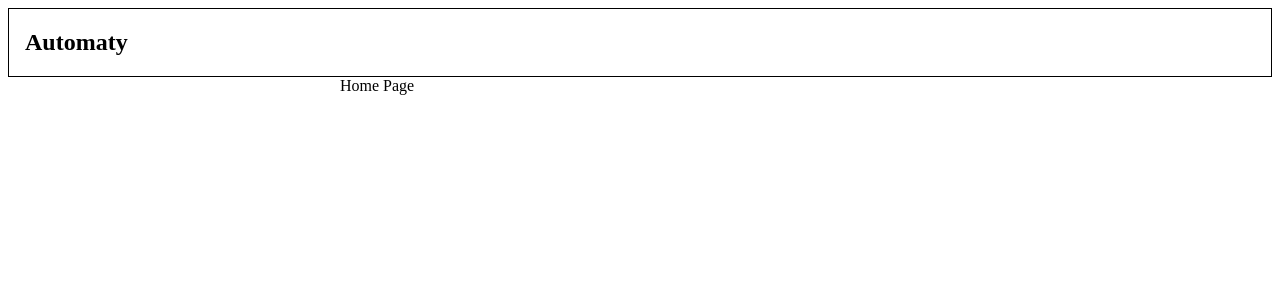
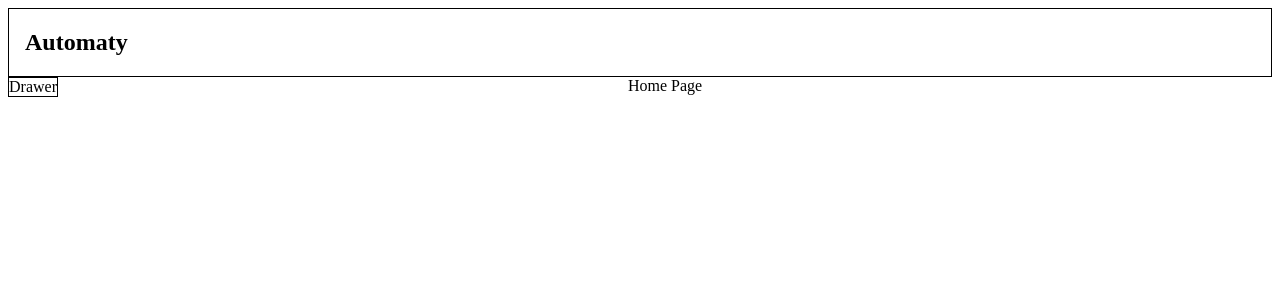
Before and after one commit to chrisvasqm/automaty, a React (Vite) app: page / in a window 1280 px wide. Shown: the top 300 px of the page. Built offline with nearby package versions, Linux system fonts and the light colour scheme.

Commit message:
Add drawer

```diff
--- a/src/Layout.tsx
+++ b/src/Layout.tsx
@@ -1,14 +1,19 @@
 import { Outlet } from 'react-router-dom'
 import Navbar from './components/Navbar'
 import Container from './components/Container'
+import HStack from './components/HStack'
+import Drawer from './components/Drawer'
 
 const Layout = () => {
   return (
     <>
       <Navbar />
-      <Container>
-        <Outlet />
-      </Container>
+      <HStack>
+        <Drawer />
+        <Container>
+          <Outlet />
+        </Container>
+      </HStack>
     </>
   )
 }
--- /dev/null
+++ b/src/components/Drawer.tsx
@@ -0,0 +1,14 @@
+
+const Drawer = () => {
+    return (
+        <div
+            style={{
+                border: '1px solid black'
+            }}
+        >
+            Drawer
+        </div>
+    )
+}
+
+export default Drawer
--- /dev/null
+++ b/src/components/HStack.tsx
@@ -0,0 +1,27 @@
+import { ReactNode } from 'react'
+
+interface Props {
+    children: ReactNode
+    spacing?: number
+    alingItems?: 'center' | 'start' | 'end'
+    [key: string]: any
+}
+
+const HStack = ({ children, spacing = 0, alignItems = 'start', ...rest }: Props) => {
+    return (
+        <div
+            style={{
+                display: 'flex',
+                flexDirection: 'row',
+                alignItems: alignItems,
+                justifyContent: 'flex-start',
+                gap: spacing + 'rem',
+            }}
+            {...rest}
+        >
+            {children}
+        </div>
+    )
+}
+
+export default HStack
```
